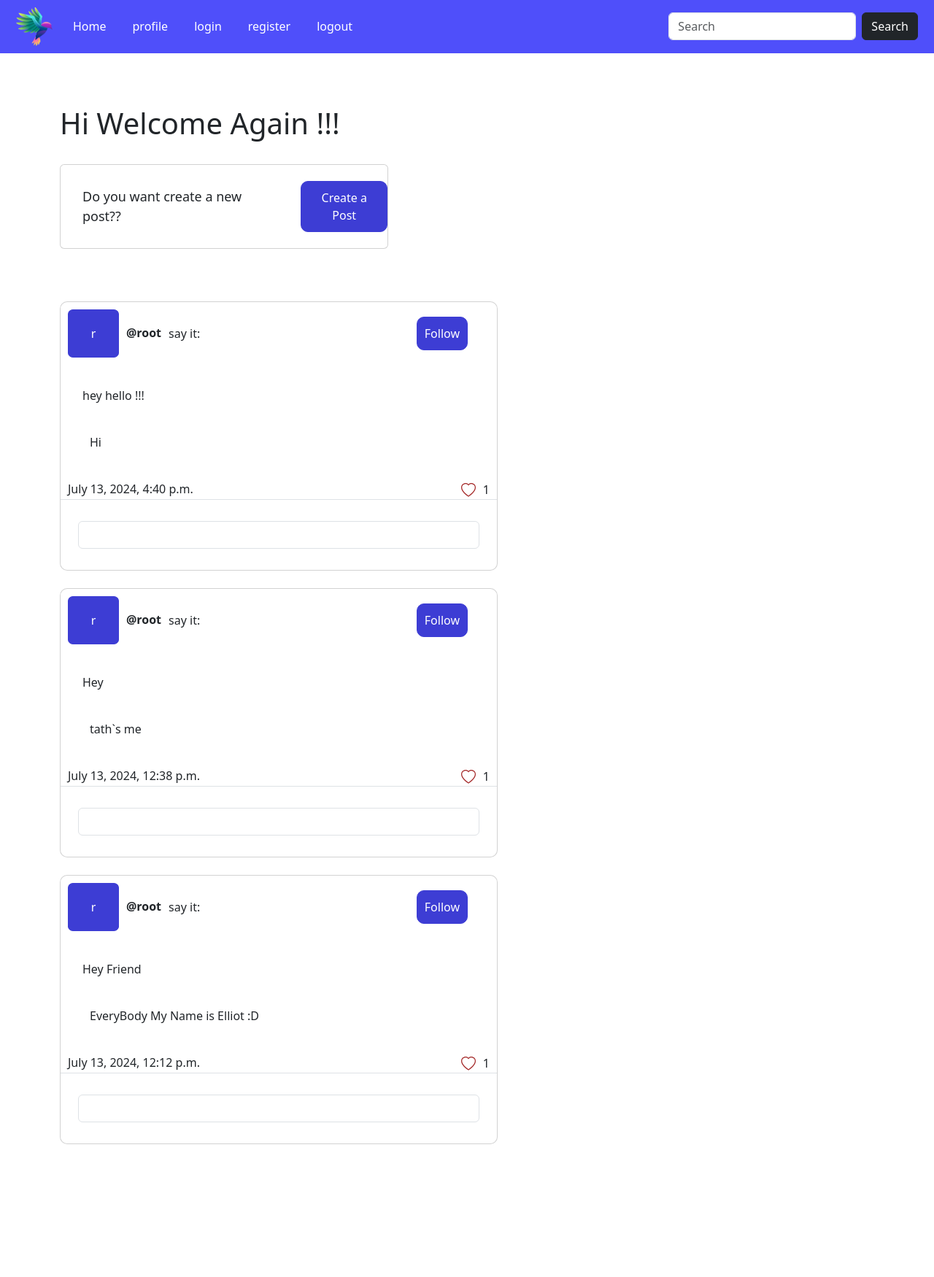
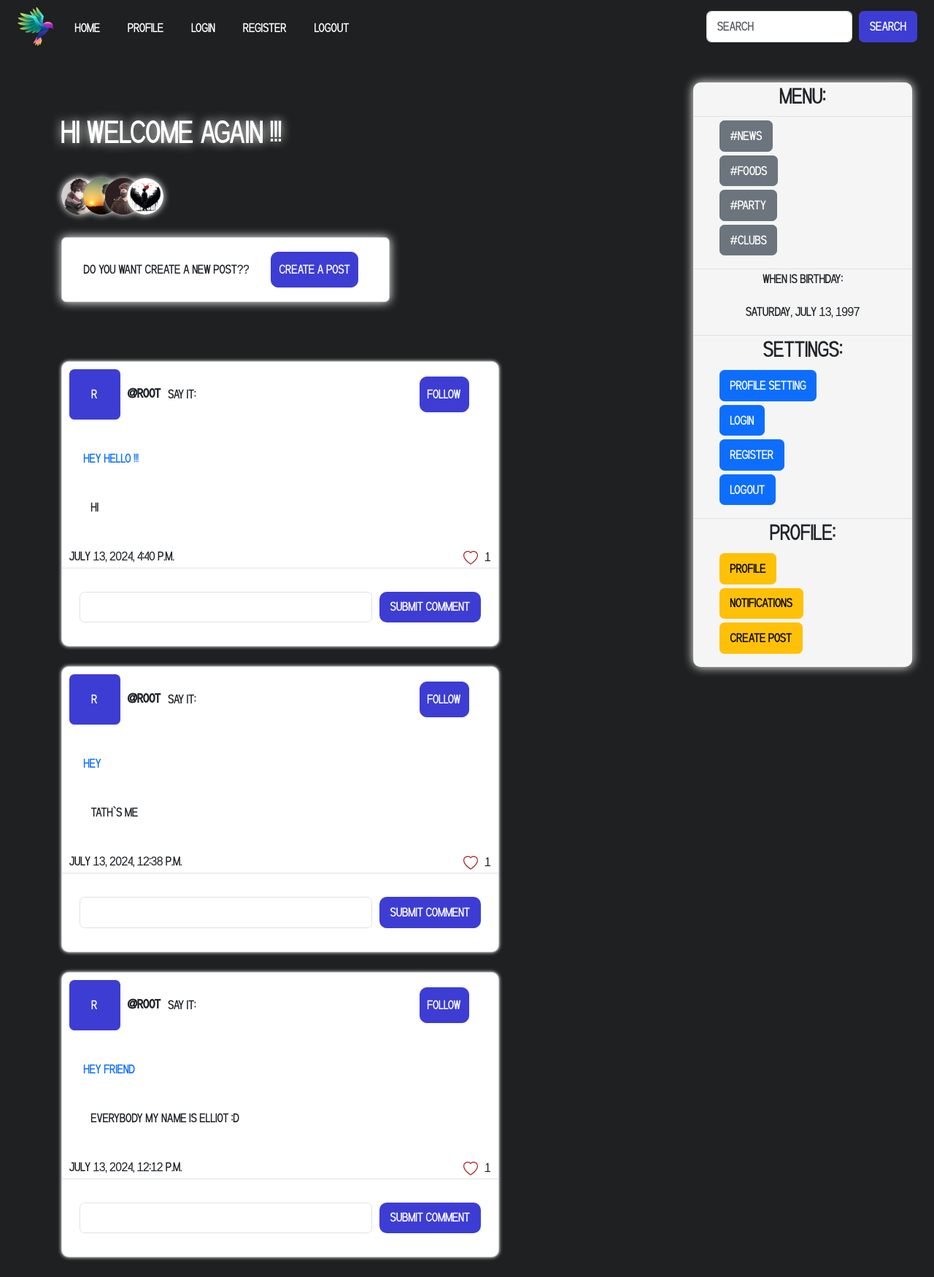
Before and after one commit to Mr-Ali-Jafari/Blend-Star, a Django app: page / in a window 1280 px wide. Shown: the whole page at 73% size. Before the commit the page ends 1568 px from the top, so only its background shows below. Run offline with Django 5.2, Linux system fonts and the light colour scheme; data comes from the database, SQL or seed files in the repository; both versions use the stored data as it was after the commit.

Commit message:
Add Comment System(Basicly)

```diff
--- a/Index/admin.py
+++ b/Index/admin.py
@@ -4,3 +4,5 @@ from . import models
 
 admin.site.register(models.Post)
 admin.site.register(models.Like)
+admin.site.register(models.Comment)
+admin.site.register(models.Reply)
--- a/Index/models.py
+++ b/Index/models.py
@@ -18,3 +18,17 @@ class Like(models.Model):
 
     class Meta:
         unique_together = ('user', 'post')
+
+
+class Comment(models.Model):
+    user = models.ForeignKey(User,on_delete=models.CASCADE)
+    post = models.ForeignKey(Post,on_delete=models.CASCADE)
+    text = models.TextField()
+    date = models.DateTimeField(auto_now_add=True)
+
+class Reply(models.Model):
+    user = models.ForeignKey(User,on_delete=models.CASCADE)
+    post = models.ForeignKey(Post,on_delete=models.CASCADE)
+    comment = models.ForeignKey(Comment,on_delete=models.CASCADE)
+    text = models.TextField()
+    date = models.DateTimeField(auto_now_add=True)
--- a/Index/urls.py
+++ b/Index/urls.py
@@ -3,9 +3,8 @@ from . import views
 
 urlpatterns = [
     path("",views.index,name="index"),
+    path("post/detail/<int:pk>/",views.detail_post,name="detail_post"),
     path("create/post/",views.create_post,name="create_post"),
     path("edit/post/<int:pk>/",views.edit_post,name="edit_post"),
     path('post/<int:post_id>/like/', views.like_post, name='like_post'),
-
-
 ]
--- a/Index/views.py
+++ b/Index/views.py
@@ -38,7 +38,7 @@ def like_post(request, post_id):
     like, created = models.Like.objects.get_or_create(user=request.user, post=post)
     if not created:
         like.delete()
-    return redirect('index')
+    return redirect(request.META.get('HTTP_REFERER', '/'))
 
 
 @login_required
@@ -54,3 +54,25 @@ def edit_post(request,pk):
         return redirect("index")
     form = forms.CreationPost(instance=md)
     return render(request,"index/edit_post.html",{"form":form})
+
+
+
+
+
+@login_required
+def detail_post(request,pk):
+    md = models.Post.objects.get(pk=pk)
+    comment_md = models.Comment.objects.filter(user=request.user,post=md).order_by("-date")
+    liked_posts = []
+    if request.user.is_authenticated:
+        liked_posts = request.user.like_set.values_list('post_id', flat=True)
+    if request.method == "POST":
+        form = forms.CommentForm(request.POST or None)
+        if form.is_valid():
+            comment = form.save(commit=False)
+            comment.user = request.user
+            comment.post = md
+            comment.save()
+        return redirect(request.META.get('HTTP_REFERER', '/'))
+    form = forms.CommentForm()
+    return render(request,"index/detail_post.html",{"form":form,"md":md,'liked_posts': liked_posts,"comment_md":comment_md})
--- a/templates/base.html
+++ b/templates/base.html
@@ -5,9 +5,23 @@
     <meta name="viewport" content="width=device-width, initial-scale=1.0">
     <title>{% block title %}{% endblock %}</title>
     <link href="https://cdn.jsdelivr.net/npm/bootstrap@5.3.3/dist/css/bootstrap.min.css" rel="stylesheet" integrity="sha384-QWTKZyjpPEjISv5WaRU9OFeRpok6YctnYmDr5pNlyT2bRjXh0JMhjY6hW+ALEwIH" crossorigin="anonymous">
+    {% load static %}
+    <style>
+        @font-face {
+                font-family: new;
+                src: url('{% static "fonts/font.ttf" %}');
+            }
+        *{
+          font-family: new;
+          font-size: large;
+        }
+
+    </style>
 </head>
-<body>
+<body style="background-color: #1f2021;">
     {% include 'navbar.html' %}
+
+
     {% block body %}{% endblock %}
     <script src="https://cdn.jsdelivr.net/npm/bootstrap@5.3.3/dist/js/bootstrap.bundle.min.js" integrity="sha384-YvpcrYf0tY3lHB60NNkmXc5s9fDVZLESaAA55NDzOxhy9GkcIdslK1eN7N6jIeHz" crossorigin="anonymous"></script>
 </body>
--- a/templates/index/index.html
+++ b/templates/index/index.html
@@ -1,8 +1,17 @@
 {% extends '../base.html' %}
 {% block title %}Home{% endblock %}
+{% load static %}
 {% block body %}
+{% include '../nav_right.html' %}
+<style>
+  .pepole img{
+    width: 50px;
+    position: absolute;
+    border-radius: 100%;
+    box-shadow: 0 0 10px white;
+  }
 
-
+</style>
 
 <br><br><br>
 
@@ -12,10 +21,16 @@
 
 
 
-        <h1>Hi Welcome Again !!!</h1>
-
+        <h1 style="color: white; text-shadow: 0 0 14px white;">Hi Welcome Again !!!</h1>
         <br>
-        <div class="card" style="max-width: 450px; display: flex; flex-direction: row;">
+        <div class="pepole">
+          <img id="1i"  src="{% static 'profiles/1.webp' %}" alt="">
+          <img id="2i" style="margin-left: 30px;" src="{% static 'profiles/2.jpeg' %}" alt="">
+          <img id="3i" style="margin-left: 60px;" src="{% static 'profiles/3.webp' %}" alt="">
+          <img id="4i" style="margin-left: 90px;" src="{% static 'profiles/4.avif' %}" alt="">
+        </div>
+        <br><br><br>
+        <div class="card" style="box-shadow: 0 0 14px white; max-width: 450px; display: flex; flex-direction: row;">
           <span style="font-size: large; padding: 30px;">Do you want create a new post?? </span>
           <a style="margin-top: auto; margin-bottom: auto;" href="{% url 'create_post' %}"><button style="max-width: fit-content; height: fit-content;  padding: 10px; border-radius: 10px; border: solid 1px rgb(61, 61, 212); background-color: rgb(61, 61, 212); color: white;">Create a Post</button></a>
         </div>
@@ -27,7 +42,7 @@
 
     {% for i in md %}
     <br>
-      <div class="card" style="max-width: 600px; border-radius: 10px;">
+      <div class="card" style="box-shadow: 0 0 5px white; max-width: 600px; border-radius: 10px;">
         <div class="flex" style="display: flex;">
           <div class="name-circle" style="padding: 20px; border-radius: 10%; border: solid 1px rgb(61, 61, 212); width: 70px; margin: 10px; background-color: rgb(61, 61, 212);">
             <center><span style="color: white;">{{i.user.username|slice:1}}</span></center>
@@ -37,7 +52,7 @@
         </div>
         <div class="texts">
           <p style="text-wrap:pretty; margin: 30px;" dir="auto">
-            {{i.title}}
+            <a href="{% url 'detail_post' i.id %}" style="text-decoration: none;">{{i.title}}</a>
           </p>
           <p style="text-wrap:pretty; margin: 40px; " dir="auto">
             {{i.desc}}
@@ -67,9 +82,12 @@
         </div>
         <div class="border-top"></div><br>
         <center>
-          <div class="comments" style="max-width: 550px; margin: 5px;">
-          <input type="text" class="form-control">
-        </div>
+          <form action="{% url 'detail_post' i.id %}" method="get">
+              <div class="comments" style="max-width: 550px; margin: 5px; display: flex; flex-direction: row;">
+                  <input type="text" class="form-control" required="True">
+                  <input type="submit" value="submit comment" style="margin-left: 10px; background-color: rgb(61, 61, 212); color: white; border-radius: 10px;" class="btn">
+            </div>
+          </form>
       </center>
         <br>
       </div>
--- /dev/null
+++ b/templates/nav_right.html
@@ -0,0 +1,63 @@
+<style>
+.side-bar{
+    position: absolute;
+    height: fit-content;
+    background-color: whitesmoke;
+    width: 300px;
+    margin-top: 40px;
+    right: 0;
+    margin-right: 30px;
+    border-radius: 10px;
+    box-shadow: 0 0 14px white;
+}
+
+li{
+    list-style: none;
+    margin-top: 5px;
+}
+@media only screen and (max-width: 1000px) {
+    .side-bar{
+        visibility: hidden;
+    }
+}
+</style>
+
+<div class="side-bar" dir="auto">
+    <h3 style="text-align: center;">Menu:</h3>
+    <div class="border-top"></div>
+    <ul >
+        <li><button class="btn btn-secondary">#News</button></li>
+        <li><button class="btn btn-secondary">#Foods</button></li>
+        <li><button class="btn btn-secondary">#Party</button></li>
+        <li><button class="btn btn-secondary">#Clubs</button></li>
+    </ul>
+
+    <div class="border-top"></div>
+
+    <div class="Fantastic">
+        <p style="text-align: center;">When is BirthDay:</p>
+        <p style="text-align: center;">SaturDay, July 13, 1997</p>
+    </div>
+
+    <div class="border-top"></div>
+    <div class="Setting">
+        <h3 style="text-align: center;">Settings:</h3>
+        <ul>
+            <li><button class="btn btn-primary">Profile Setting</button></li>
+            <li><button class="btn btn-primary">Login</button></li>
+            <li><button class="btn btn-primary">Register</button></li>
+            <li><button class="btn btn-primary">Logout</button></li>
+        </ul>
+    </div>
+    <div class="border-top">
+        <div class="profile">
+            <h3 style="text-align: center;">Profile:</h3>
+
+            <ul>
+                <li><button class="btn btn-warning">Profile</button></li>
+                <li><button class="btn btn-warning">Notifications</button></li>
+                <li><button class="btn btn-warning">Create Post</button></li>
+            </ul>
+        </div>
+    </div>
+</div>
--- a/templates/navbar.html
+++ b/templates/navbar.html
@@ -1,8 +1,11 @@
 {% load static %}
-<nav class="navbar navbar-expand-lg" style=" background-color: #4f4ffa; padding: 10px; ">
+<nav class="navbar navbar-expand-lg" style=" padding: 10px; ">
     <div class="container-fluid">
-      <button class="navbar-toggler" type="button" data-bs-toggle="collapse" data-bs-target="#navbarTogglerDemo01" aria-controls="navbarTogglerDemo01" aria-expanded="false" aria-label="Toggle navigation">
-        <span class="navbar-toggler-icon"></span>
+      <button class="navbar-toggler" style="color: white; border: none; " type="button" data-bs-toggle="collapse" data-bs-target="#navbarTogglerDemo01" aria-controls="navbarTogglerDemo01" aria-expanded="false" aria-label="Toggle navigation">
+
+        <svg xmlns="http://www.w3.org/2000/svg" width="24" height="24" fill="currentColor" class="bi bi-wallet2" viewBox="0 0 16 16">
+          <path d="M12.136.326A1.5 1.5 0 0 1 14 1.78V3h.5A1.5 1.5 0 0 1 16 4.5v9a1.5 1.5 0 0 1-1.5 1.5h-13A1.5 1.5 0 0 1 0 13.5v-9a1.5 1.5 0 0 1 1.432-1.499zM5.562 3H13V1.78a.5.5 0 0 0-.621-.484zM1.5 4a.5.5 0 0 0-.5.5v9a.5.5 0 0 0 .5.5h13a.5.5 0 0 0 .5-.5v-9a.5.5 0 0 0-.5-.5z"/>
+        </svg>
       </button>
       <div class="collapse navbar-collapse" id="navbarTogglerDemo01">
         <a class="" href="{% url 'index' %}">
@@ -27,7 +30,7 @@
         </ul>
         <form class="d-flex" role="search">
           <input class="form-control me-2" type="search" placeholder="Search" aria-label="Search">
-          <button class="btn btn-dark" type="submit">Search</button>
+          <button class="btn" style="background-color: #3D3DD4; color: white;" type="submit">Search</button>
         </form>
       </div>
     </div>
```
Also changed, not shown: Index/forms.py (+9 -0 lines), templates/index/create_post.html (+10 -2 lines), templates/index/detail_post.html (added, +89 -0 lines), Index/migrations/0002_alter_like_post_comment_reply.py (added), db.sqlite3.
